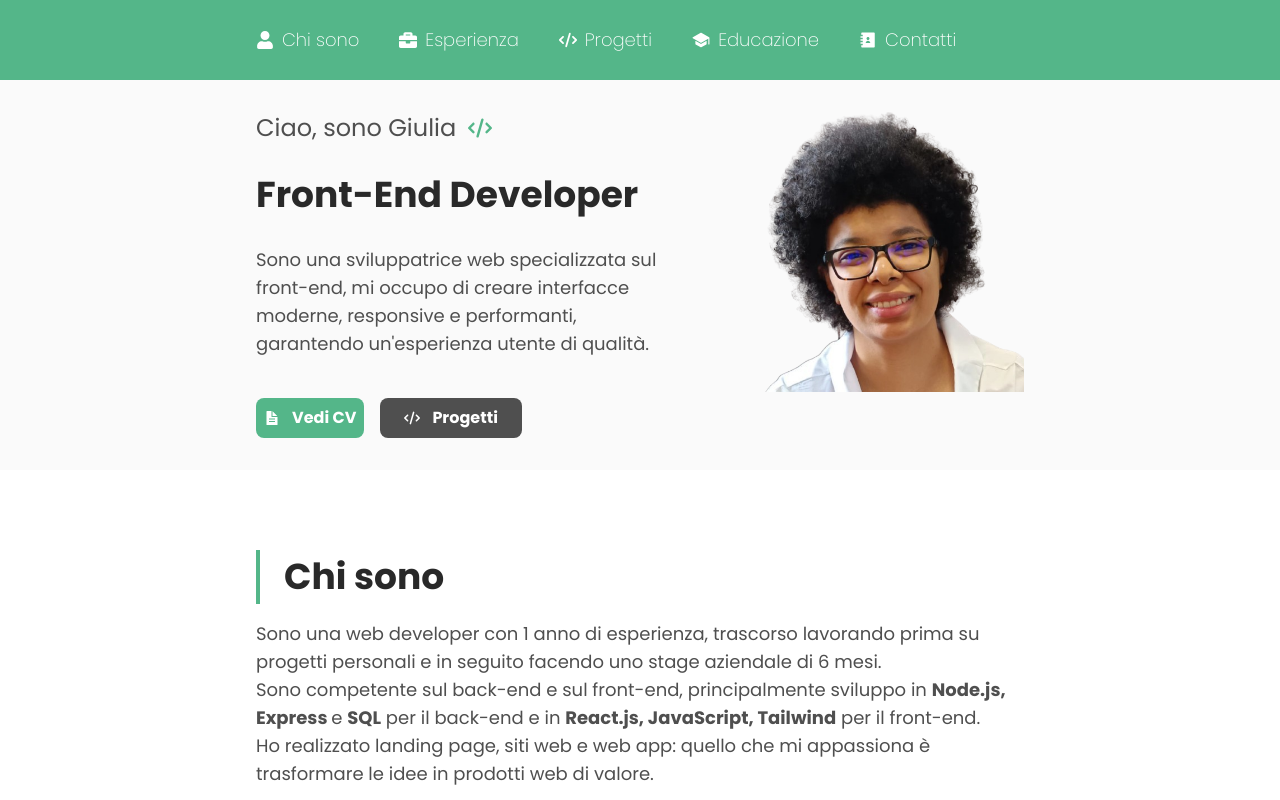
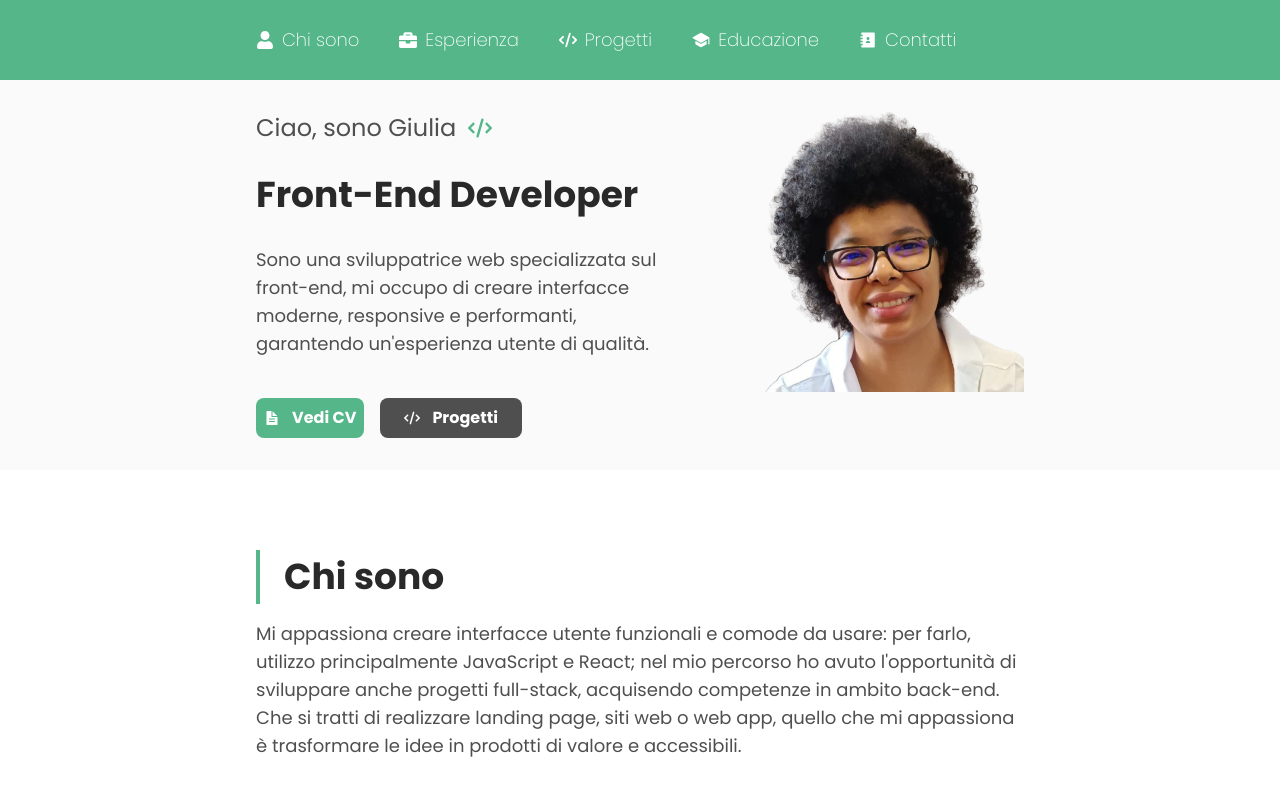
Before and after one commit to giuliadev95/giuliadev.com, a Next.js app: page / in a window 1280 px wide. Shown: the top 800 px of the page. Built offline with nearby package versions, Linux system fonts and the light colour scheme.

Commit message:
edit: Edit About me text

```diff
--- a/src/components/About.jsx
+++ b/src/components/About.jsx
@@ -21,15 +21,12 @@ export default function About() {
                 {/** Description about me */}
 
                 <p  className="text-base md:text-lg font-normal text-lightGrey leading-relaxed">
-                    Sono una web developer con 1 anno di esperienza, trascorso lavorando prima su progetti personali e in seguito
-                    facendo uno stage aziendale di 6 mesi.
+                    Mi appassiona creare interfacce utente funzionali e comode da usare: per farlo,
+                    utilizzo principalmente JavaScript e React; nel mio percorso ho avuto l'opportunità di sviluppare
+                    anche progetti full-stack, acquisendo competenze in ambito back-end.
                     <br/>
-                    <br className="md:hidden" />
-                    Sono competente sul back-end e sul front-end, principalmente
-                    sviluppo in <strong>Node.js, Express </strong> e <strong>SQL</strong> per il back-end e in <strong>React.js, JavaScript, Tailwind</strong> per il front-end.
-                    <br/>
-                    Ho realizzato landing page, siti web e web app: quello che mi appassiona è trasformare le idee in prodotti web
-                    di valore.
+                    Che si tratti di realizzare landing page, siti web o web app, quello che mi appassiona è
+                    trasformare le idee in prodotti di valore e accessibili.
                 </p>
                 <br/>
 
```
